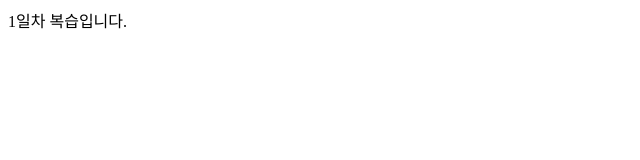
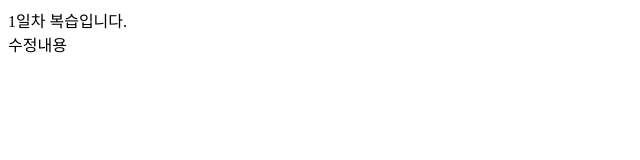
Before and after one commit to 28sungmin/firstProject_review, a plain HTML site: page index.html in a window 1280 px wide. Shown: the full height of the page, 0-640 px from the left. Drawn offline with Linux system fonts and the light colour scheme.

Commit message:
second commit

```diff
--- a/index.html
+++ b/index.html
@@ -7,5 +7,6 @@
   </head>
   <body>
     1일차 복습입니다.
+    <div>수정내용</div>
   </body>
 </html>
```
